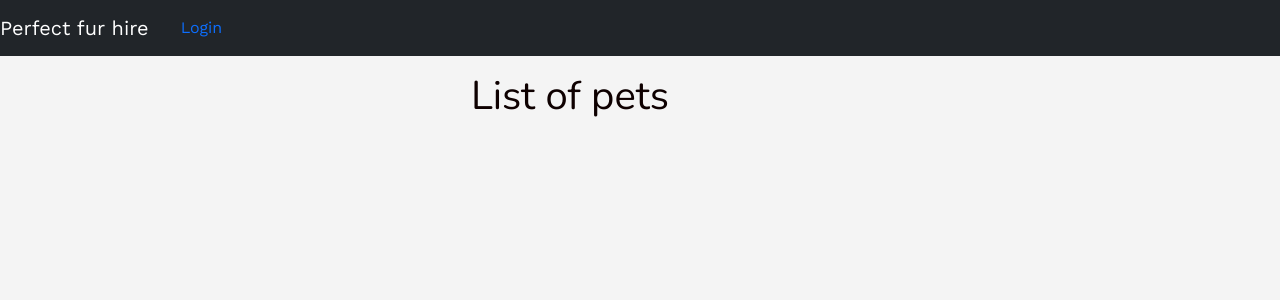
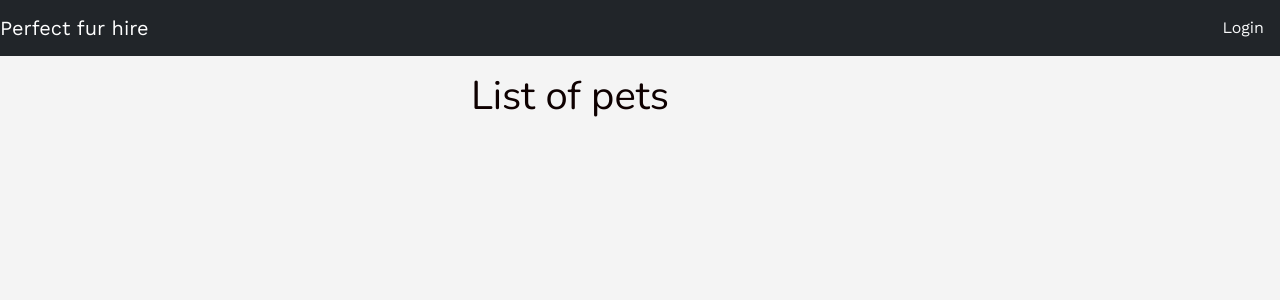
Before and after one commit to MiguelBelo95/Perfect_fur_hire, a Rails app: page /pets in a window 1280 px wide. Shown: the top 300 px of the page. Run offline with Rails 7, Linux system fonts and the light colour scheme; data that the repository does not hold is empty; style sheets or scripts are compiled from the project's sources; parts of the project's set-up code (start-up, migrations or seed data) failed here and were passed over; some libraries are stand-ins or nearby versions; some web fonts are replaced.

Commit message:
Navbar link color and flex-end

```diff
--- a/app/views/layouts/application.html.erb
+++ b/app/views/layouts/application.html.erb
@@ -16,24 +16,27 @@
 
   <body>
 
-    <nav class="navbar navbar-expand-lg navbar-dark bg-dark justify-content-end">
+    <nav class="navbar navbar-expand-lg navbar-dark bg-dark">
 
       <%= link_to "Perfect fur hire", "#", class: "navbar-brand" %>
 
-      <div class="collapse navbar-collapse" id="navbarNav">
+      <div class="collapse navbar-collapse justify-content-end" id="navbarNav">
         <ul class="nav justify-content-end">
           <!-- user_signed_in? returns true only if there is a user currently logged in -->
           <!-- this is a helper provided by devise -->
 
           <% if user_signed_in? %>
             <li class="nav-item">
-              <%= link_to "Add a pet", new_pet_path, class: "nav-link" %>
+              <%= link_to "Add a pet", new_pet_path, class: "nav-link link-light" %>
               <li class="nav-item">
-                <%= link_to "Log out", destroy_user_session_path, data: {turbo_method: :delete}, class: "nav-link" %>
+                <%= link_to "Log out", destroy_user_session_path, data: {turbo_method: :delete}, class: "nav-link link-light" %>
+              </li>
+              <li class="nav-item">
+                <%= link_to "My Bookings", bookings_path, class: "nav-link link-light" %>
               </li>
             <% else %>
               <li class="nav-item">
-                <%= link_to "Login", new_user_session_path, class: "nav-link" %>
+                <%= link_to "Login", new_user_session_path, class: "nav-link link-light" %>
               </li>
             <% end %>
           </ul>
```
